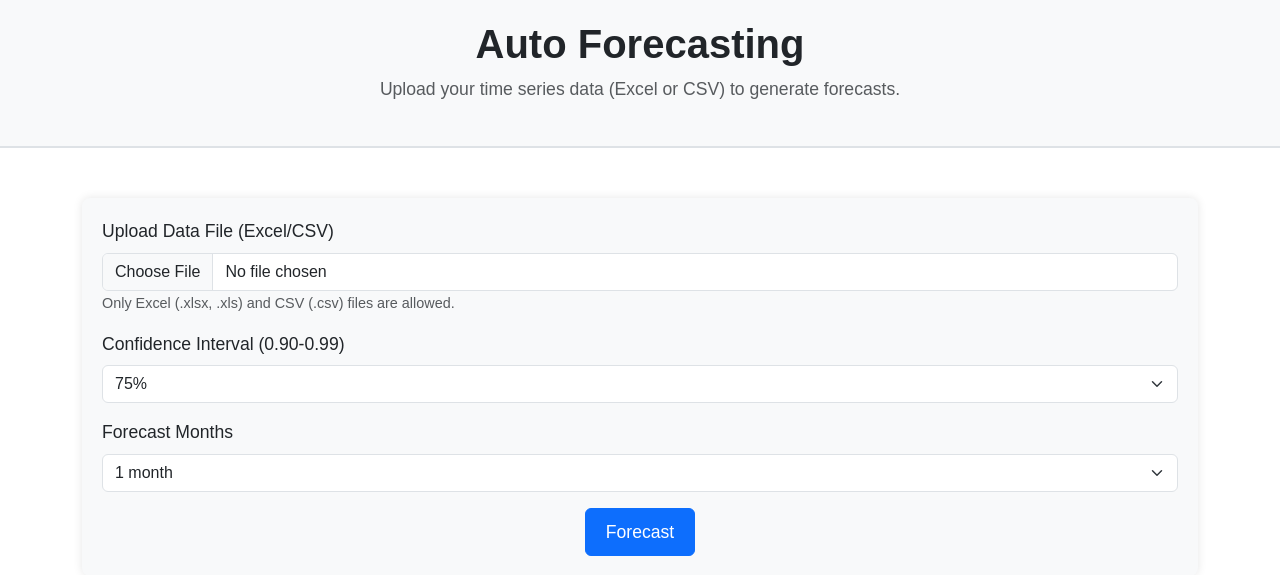
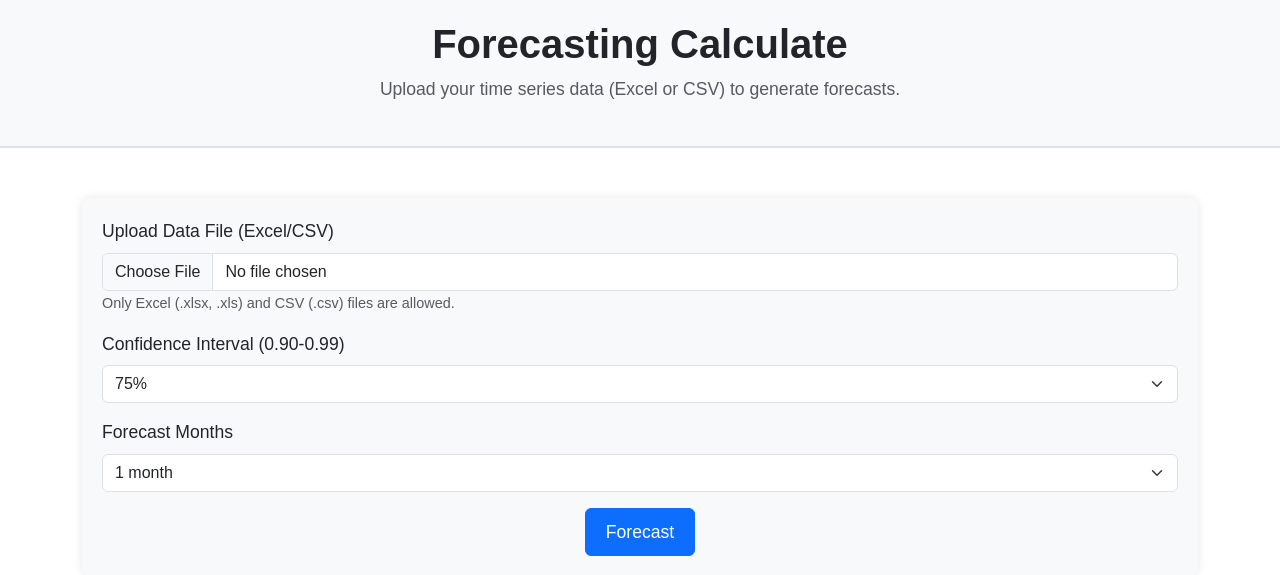
Before and after one commit to anasikhzf/anasikhzf, a Flask app: page / in a window 1280 px wide. Shown: the top 575 px of the page. Run offline with Flask 3, Linux system fonts and the light colour scheme.

Commit message:
anasikhzf

```diff
--- a/templates/index.html
+++ b/templates/index.html
@@ -11,7 +11,7 @@
     <!-- Header Section -->
     <header>
         <div class="header-container">
-                <h1 class="text-center">Auto Forecasting</h1>
+                <h1 class="text-center">Forecasting Calculate</h1>
                 <p class="text-center text-muted mb-4">Upload your time series data (Excel or CSV) to generate forecasts.</p>
             </div>
     </header>
--- a/templates/output.html
+++ b/templates/output.html
@@ -11,7 +11,7 @@
     <!-- Header Section -->
     <header>
         <div class="header-container">
-                <h1 class="text-center">Auto Forecasting</h1>
+                <h1 class="text-center">Forecasting Calculate</h1>
                 <p class="text-center text-muted mb-4">Your time series forecast results are below.</p>
             </div>
     </header>
@@ -45,7 +45,6 @@
                 <div class="table-responsive">
                     {% for table in tables %}
                         <div class="mb-4">
-                            <h4 class="text-center">{{ titles[loop.index0] }}</h4>
                             <div>{{ table|safe }}</div>
                         </div>
                     {% endfor %}
@@ -77,6 +76,8 @@
             </div>
         </div>
 
+        <br><br>
+
         <!-- Back Button -->
         <div class="text-center mt-4">
             <a href="{{ url_for('home') }}" class="btn btn-secondary">Back to Home</a>
```
